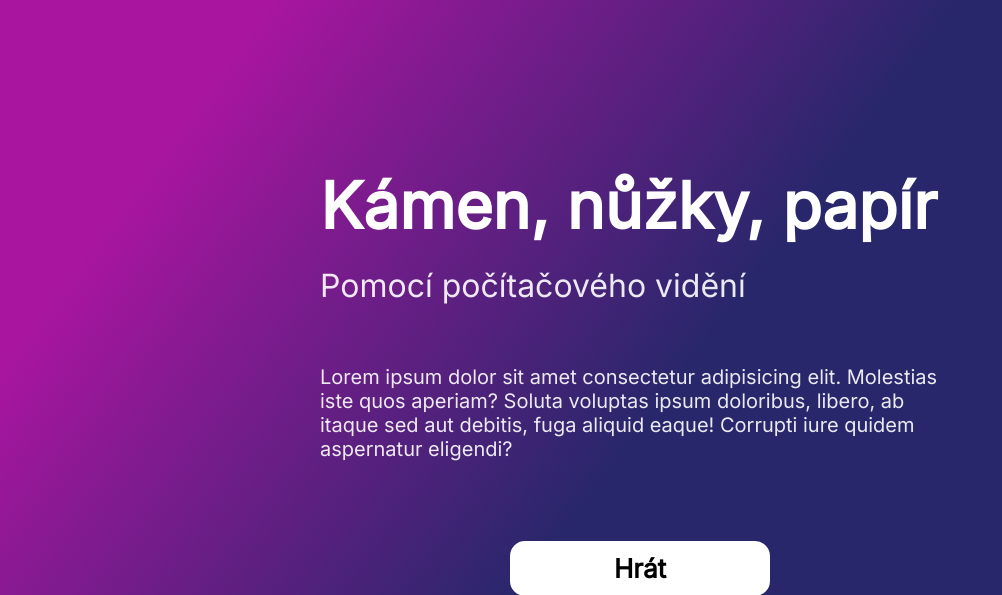
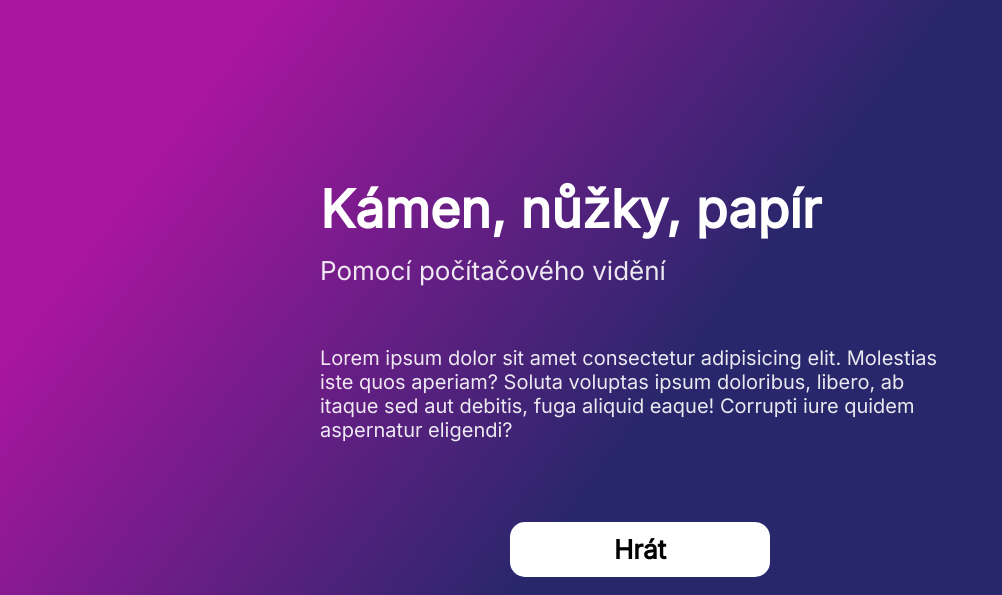
Before and after one commit to Venca321/Rocnikova-prace-2024, a Flask app: page / in a window 1280 px wide. Shown: the top 595 px of the page, without its empty margins (0-1002 px from the left). Run offline with Flask 3, Linux system fonts and the light colour scheme.

Commit message:
Fix styling

```diff
--- a/templates/find-session.html
+++ b/templates/find-session.html
@@ -21,14 +21,14 @@
 <style>
     h1 {
         font-weight: 700;
-        font-size: 64px;
+        font-size: 58px;
         color: rgba(255, 255, 255, 1);
     }
 
     p {
         margin-top: -20px;
         font-weight: 400;
-        font-size: 32px;
+        font-size: 26px;
         color: rgba(255, 255, 255, 0.9);
     }
 
--- a/templates/index.html
+++ b/templates/index.html
@@ -22,14 +22,14 @@
 <style>
     h1 {
         font-weight: 700;
-        font-size: 64px;
+        font-size: 52px;
         color: rgba(255, 255, 255, 1);
     }
 
     p {
         margin-top: -20px;
         font-weight: 400;
-        font-size: 32px;
+        font-size: 26px;
         color: rgba(255, 255, 255, 0.9);
     }
 
--- a/templates/pick-camera-device.html
+++ b/templates/pick-camera-device.html
@@ -25,14 +25,14 @@
     h1 {
         margin-bottom: 15px;
         color: white;
-        font-size: 64px;
+        font-size: 58px;
     }
 
     p {
         margin-top: 5vh;
         margin-bottom: 10px;
         color: white;
-        font-size: 28px;
+        font-size: 26px;
     }
 
     ul {
--- a/templates/register.html
+++ b/templates/register.html
@@ -25,14 +25,14 @@
 <style>
     h1 {
         font-weight: 700;
-        font-size: 64px;
+        font-size: 58px;
         color: rgba(255, 255, 255, 1);
     }
 
     p {
         margin-top: -20px;
         font-weight: 400;
-        font-size: 32px;
+        font-size: 26px;
         color: rgba(255, 255, 255, 0.9);
     }
 
```
Also changed, not shown: templates/game.html (+4 -3 lines).
